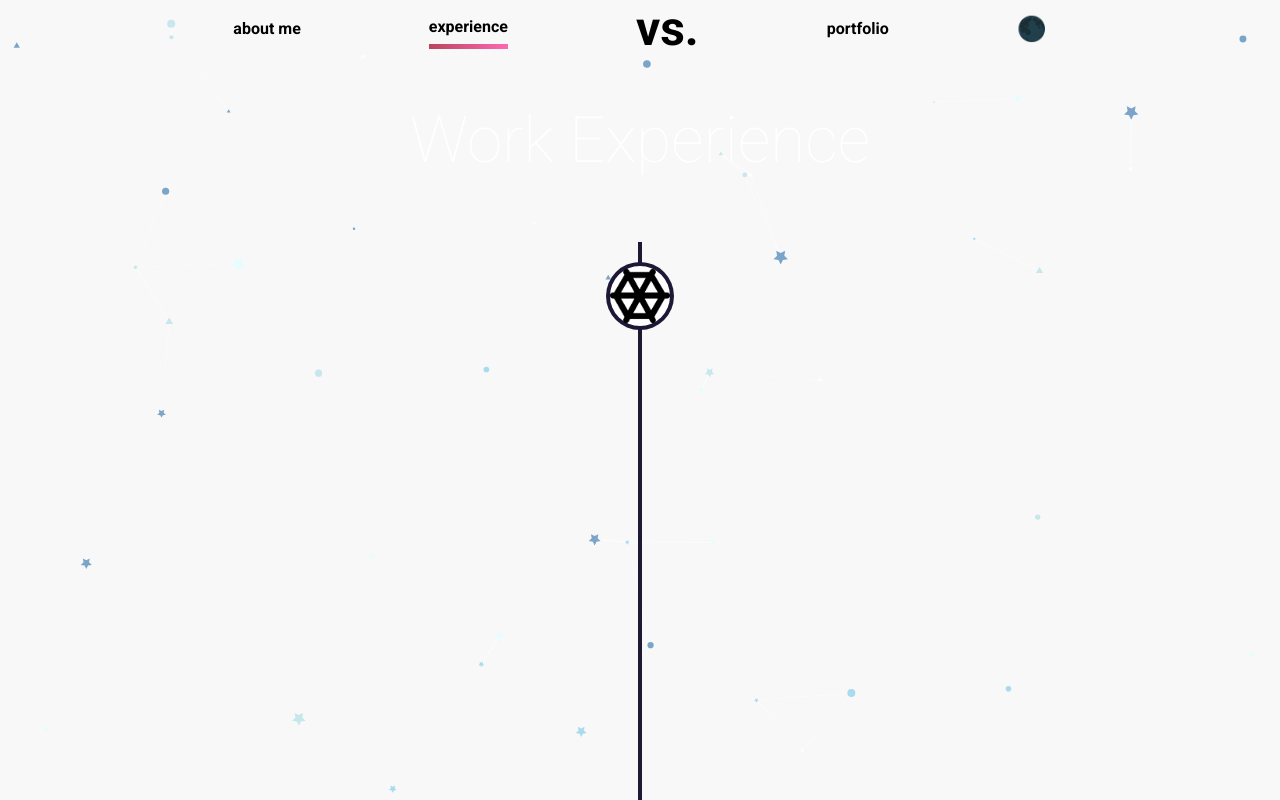
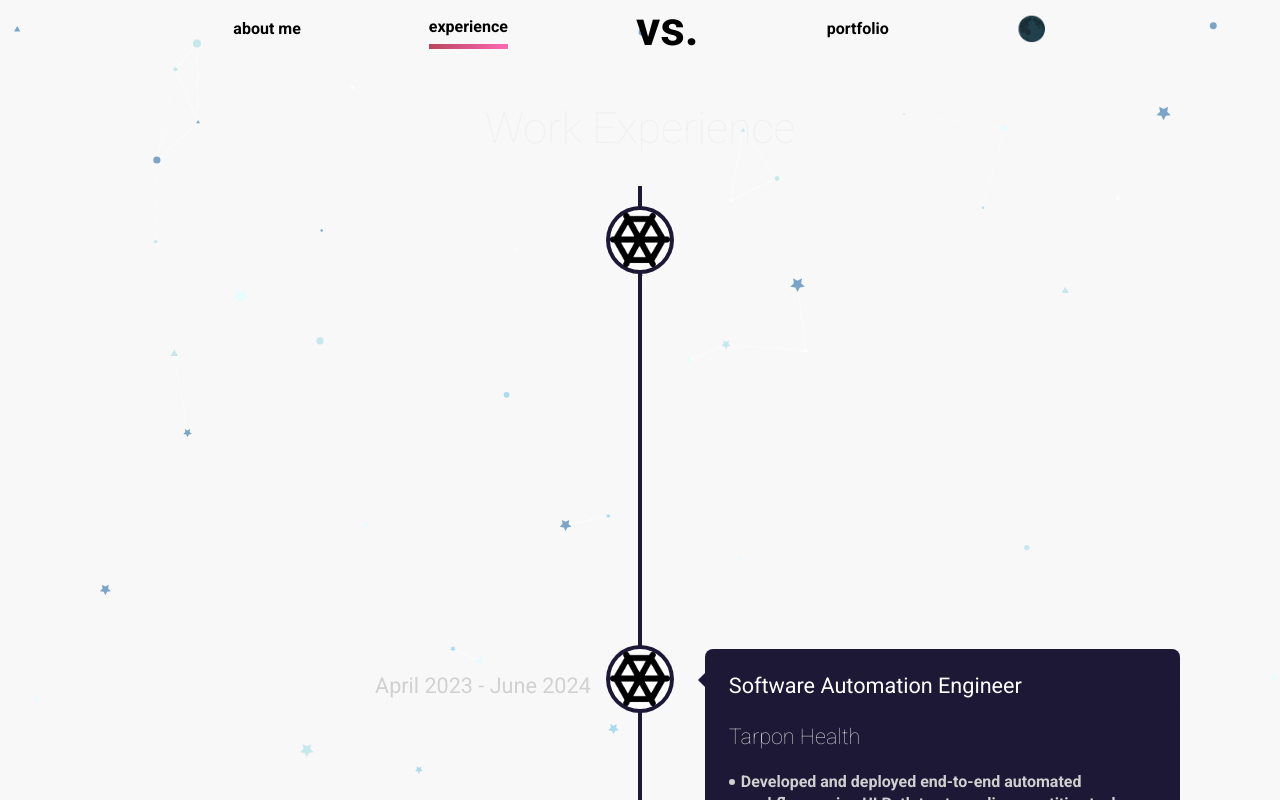
Before and after one commit to VanshSharma0/portfolio1, a React (Create React App) app: page /experience in a window 1280 px wide. Shown: the top 800 px of the page. Built offline with nearby package versions, Linux system fonts and the light colour scheme; the HTML template or start-up script is replaced by a standard one.

Commit message:
Refactor dark mode handling in Exp component and related styles

```diff
--- a/src/components/experience/Exp.js
+++ b/src/components/experience/Exp.js
@@ -1,10 +1,8 @@
 import React from 'react';
 import { VerticalTimeline, VerticalTimelineElement } from 'react-vertical-timeline-component';
-import { motion } from 'framer-motion';
 import 'react-vertical-timeline-component/style.min.css';
 import { experiences } from '../../constants';
 import { SectionWrapper } from '../../hoc';
-import { textVariant } from '../utils/motion';
 import styles from './Exp.module.scss';
 
 const ExperienceCard = ({ experience }) => (
@@ -12,8 +10,8 @@ const ExperienceCard = ({ experience }) => (
     contentStyle={{
       background: '#1d1836',
       color: '#fff',
-      padding: '2rem',
-      borderRadius: '1rem',
+      padding: '1.5rem', // Reduced padding for mobile
+      borderRadius: '0.5rem', // Slightly reduced border radius
     }}
     contentArrowStyle={{ borderRight: '7px solid #1d1836' }}
     date={experience.date}
@@ -49,11 +47,10 @@ const ExperienceCard = ({ experience }) => (
 const Experience = () => {
   return (
     <div className={styles.experienceContainer}>
-          <h2 className={styles.sectionHeadText}>
-            Work Experience
-          </h2>
+      <h2 className={styles.sectionHeadText}>
+        Work Experience
+      </h2>
       <div className={styles.timelineContainer}>
-
         <VerticalTimeline animate={true} lineColor="#1d1836">
           {experiences.map((experience, index) => (
             <ExperienceCard key={index} experience={experience} />
--- a/src/components/experience/Exp.module.scss
+++ b/src/components/experience/Exp.module.scss
@@ -1,62 +1,61 @@
 .experienceContainer {
     position: relative;
     z-index: 0;
-    min-height: 100vh;
+    min-height: 60vh; /* Height remains */
     width: 100%;
+    padding: 1rem; /* Added padding for better mobile experience */
 }
 
 .headerWrapper {
     text-align: center;
-    padding: 0 20px;
-    max-width: 1280px;
-    margin: 0 auto 60px;
+    padding: 0 20px; /* Maintain padding */
+    max-width: 1280px; /* Maintain max width */
+    margin: 0 auto 30px; /* Bottom margin */
 }
 
 .sectionSubText {
-    font-size: 2.5rem;
+    font-size: 1.6rem; /* Slightly larger for readability */
     text-transform: uppercase;
-    letter-spacing: 0.1em;
-    color: #aaa6c3;
-    margin-bottom: 1rem;
+    letter-spacing: 0.05em;
+    color: #e0e0e0; /* Light color for dark mode */
+    margin-bottom: 0.5rem;
 
     @media (min-width: 640px) {
-        font-size: 3rem;
-    }
-}
-.sectionHeadText {
-    font-size: 1rem; /* Decreased font size */
-    font-weight: 300;
-    color: white;
-    display: flex;
-    justify-content: center; /* Centers content horizontally */
-    align-items: center; /* Centers content vertically */
-    margin-bottom: 2rem;
-    margin-top: 2rem;
-    width: 100%; /* Ensures it takes full width for centering */
-
-    @media (min-width: 640px) {
-        font-size: 4rem; /* Adjust this as needed for larger screens */
+        font-size: 2.1rem; /* Adjust for larger screens */
     }
 }
 
+.sectionHeadText {
+    font-size: 0.85rem;
+    font-weight: 300;
+    color: #f0f0f0; /* Light color */
+    display: flex;
+    justify-content: center;
+    align-items: center;
+    margin: 1rem 0;
+    width: 100%;
+
+    @media (min-width: 640px) {
+        font-size: 2.7rem; /* Adjust for larger screens */
+    }
+}
 
 .timelineContainer {
-    padding-top: 2rem;
+    padding-top: 1rem;
     max-width: 1200px;
     margin: 0 auto;
 }
 
 .timelineElement {
-    margin: 2rem 0;
+    margin: 1rem 0;
 
     :global {
         .vertical-timeline-element-date {
-            color: #d4d4d4;
-            font-size: 1.5rem !important;
-            font-weight: 500 !important;
+            color: #c0c0c0; /* Light gray for readability */
+            font-size: 1.1rem !important;
 
             @media (min-width: 768px) {
-                font-size: 2rem !important;
+                font-size: 1.35rem !important;
             }
         }
     }
@@ -64,54 +63,53 @@
 
 .cardContent {
     .title {
-        font-size: 1rem;
+        font-size: 0.85rem;
         font-weight: 400;
-        color: white;
-        margin-bottom: 1rem;
+        color: #ffffff;
+        margin-bottom: 0.5rem;
 
         @media (min-width: 768px) {
-            font-size: 2rem;
+            font-size: 1.35rem;
         }
     }
 
     .company {
-        font-size: 0.75rem;
+        font-size: 0.65rem;
         font-weight: 100;
-        color: #d4d4d4;
-        margin-bottom: 1.5rem;
+        color: #d0d0d0;
+        margin-bottom: 1rem;
 
         @media (min-width: 768px) {
-            font-size: 2rem;
+            font-size: 1.35rem;
         }
     }
 
     .pointsList {
         list-style: none;
         padding: 0;
-        margin: 2rem 0 0;
+        margin: 1rem 0 0;
 
         .point {
-            font-size: 1.25rem;
-            color: #d4d4d4;
-            padding-left: 1.5rem;
+            font-size: 0.9rem;
+            color: #d0d0d0;
+            padding-left: 0.75rem;
             position: relative;
-            margin-bottom: 1rem;
-            line-height: 1.6;
-            text-align: left;
+            margin-bottom: 0.5rem;
+            line-height: 1.4;
 
             &::before {
                 content: '';
                 position: absolute;
                 left: 0;
-                top: 0.8rem;
-                width: 0.5rem;
-                height: 0.5rem;
-                background-color: #d4d4d4;
+                top: 0.5rem;
+                width: 0.4rem;
+                height: 0.4rem;
+                background-color: #d0d0d0;
                 border-radius: 50%;
             }
 
             @media (min-width: 768px) {
-                font-size: 1.5rem;
+                font-size: 1rem;
             }
         }
     }
```
